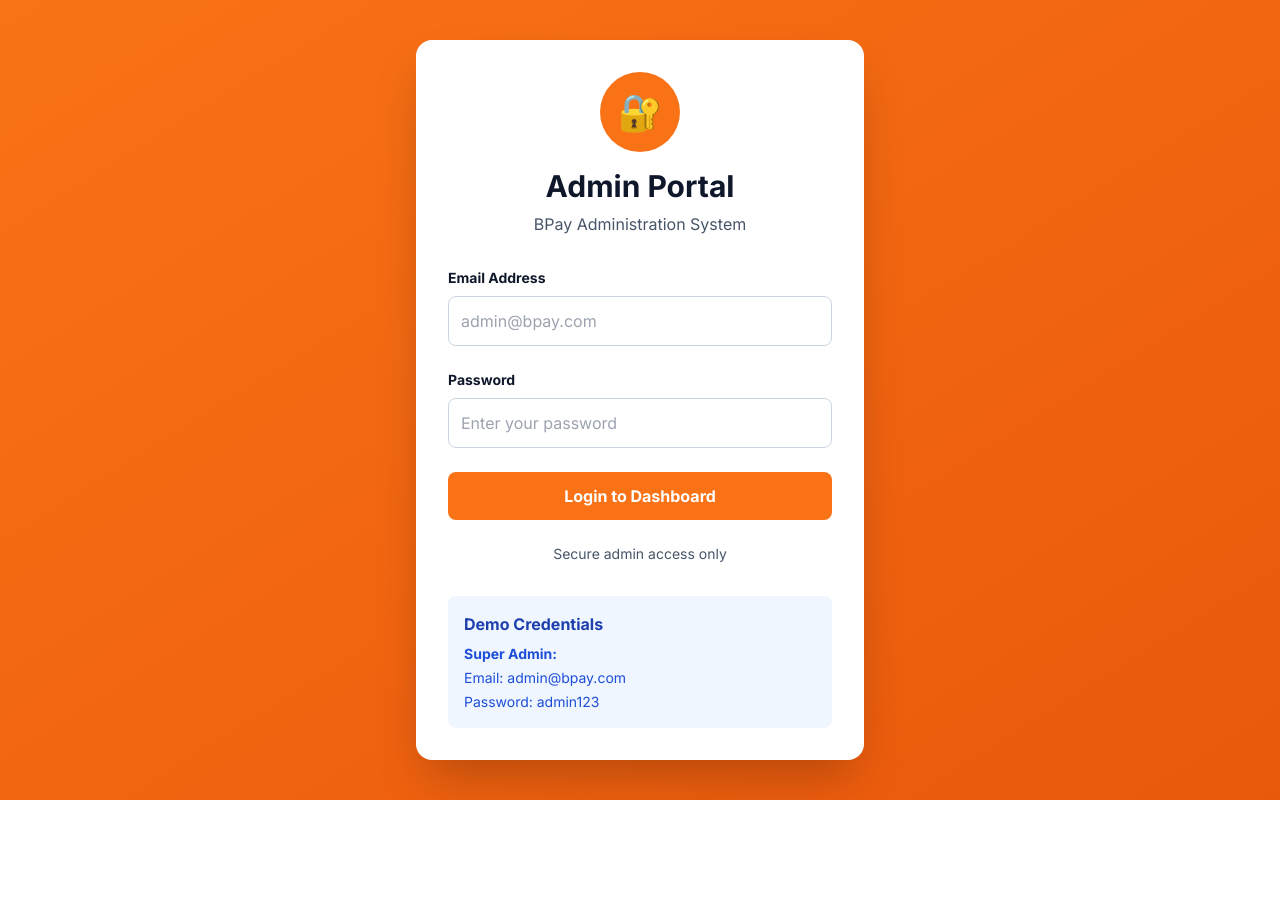
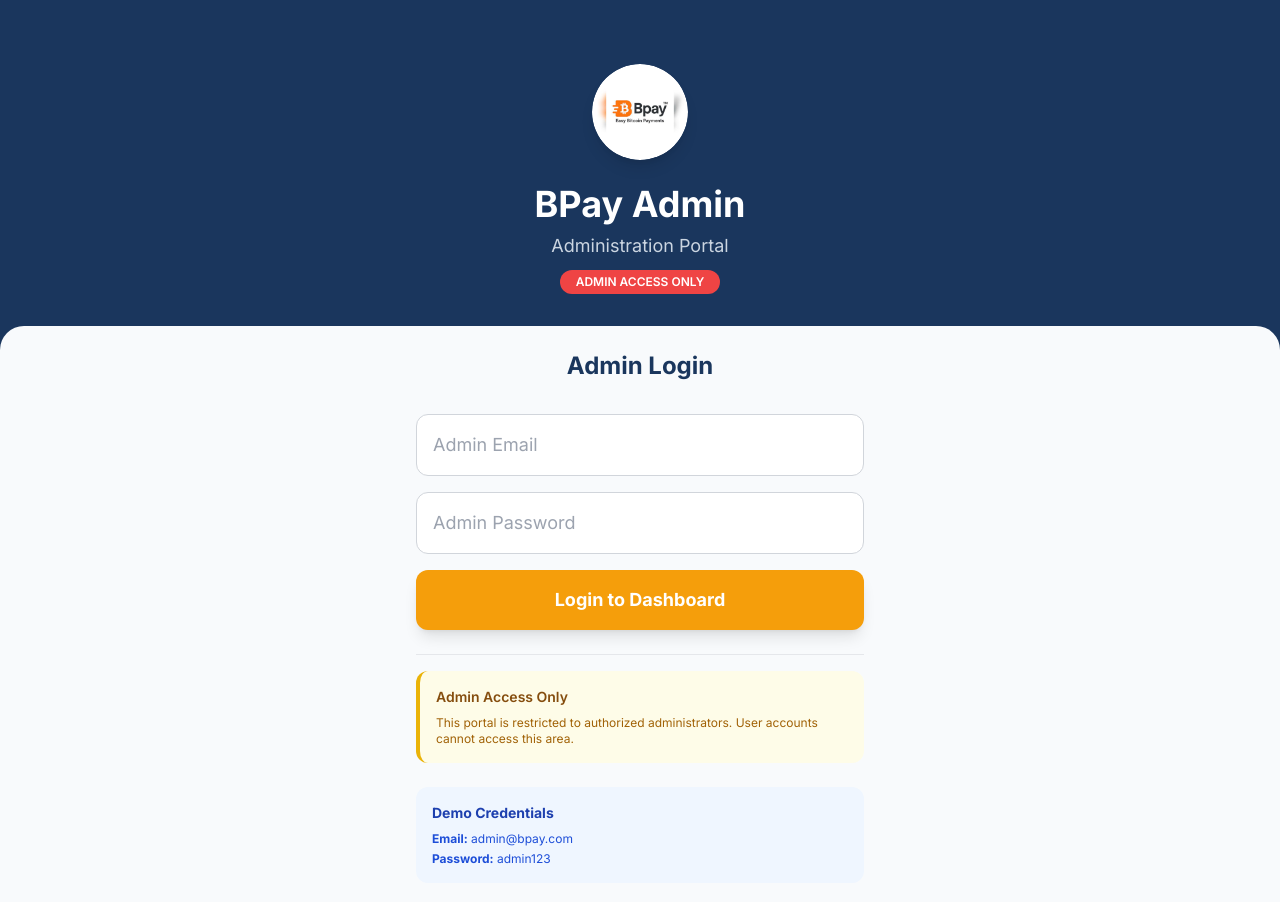
Before and after one commit to obapluto-ob/bpay_app, a Next.js app in the folder frontend/: page /admin/login in a window 1280 px wide. Shown: the top 902 px of the page. Before the commit the page ends 800 px from the top, so only its background shows below. Built offline with nearby package versions, Linux system fonts and the light colour scheme.

Commit message:
Update admin login to match user login design with admin-only access

```diff
--- a/frontend/src/pages/admin/login.tsx
+++ b/frontend/src/pages/admin/login.tsx
@@ -39,72 +39,77 @@
   };
 
   return (
-    <div className="min-h-screen bg-gradient-to-br from-orange-500 to-orange-600 flex items-center justify-center p-4">
-      <div className="bg-white rounded-2xl shadow-2xl p-8 w-full max-w-md">
-        <div className="text-center mb-8">
-          <div className="w-20 h-20 bg-orange-500 rounded-full flex items-center justify-center mx-auto mb-4">
-            <span className="text-4xl text-white">🔐</span>
+    <div className="min-h-screen bg-[#1a365d]">
+      <div className="flex flex-col min-h-screen">
+        <div className="text-center pt-8 md:pt-16 pb-6 md:pb-8 px-4">
+          <div className="w-20 h-20 md:w-24 md:h-24 rounded-full mx-auto mb-4 md:mb-6 shadow-lg overflow-hidden">
+            <img
+              src="/5782897843587714011_120.jpg"
+              alt="BPay Logo"
+              className="w-20 h-20 md:w-24 md:h-24 rounded-full object-cover"
+            />
           </div>
-          <h1 className="text-3xl font-bold text-slate-900">Admin Portal</h1>
-          <p className="text-slate-600 mt-2">BPay Administration System</p>
+          <h1 className="text-3xl md:text-4xl font-bold text-white mb-2">BPay Admin</h1>
+          <p className="text-base md:text-lg text-slate-300 mb-2">Administration Portal</p>
+          <div className="inline-block bg-red-500 text-white px-4 py-1 rounded-full text-xs font-semibold">
+            ADMIN ACCESS ONLY
+          </div>
         </div>
 
-        <form onSubmit={handleLogin} className="space-y-6">
+        <div className="flex-1 bg-[#f8fafc] rounded-t-3xl p-4 md:p-6">
+          <div className="max-w-md mx-auto w-full">
+            <h2 className="text-xl md:text-2xl font-bold text-[#1a365d] text-center mb-6 md:mb-8">
+              Admin Login
+            </h2>
+
+            <form onSubmit={handleLogin} className="space-y-4">
               {error && (
-            <div className="bg-red-50 border-l-4 border-red-500 p-4 rounded">
+                <div className="bg-red-50 border-l-4 border-red-500 p-4 rounded-xl">
                   <p className="text-red-800 text-sm">{error}</p>
                 </div>
               )}
 
-          <div>
-            <label className="block text-sm font-bold text-slate-900 mb-2">
-              Email Address
-            </label>
               <input
                 type="email"
+                placeholder="Admin Email"
                 value={email}
                 onChange={(e) => setEmail(e.target.value)}
-              placeholder="admin@bpay.com"
                 required
-              className="w-full p-3 border border-slate-300 rounded-lg focus:outline-none focus:border-orange-500"
+                className="w-full p-3 md:p-4 border border-gray-300 rounded-xl text-base md:text-lg focus:border-[#f59e0b] focus:outline-none transition-colors"
               />
-          </div>
 
-          <div>
-            <label className="block text-sm font-bold text-slate-900 mb-2">
-              Password
-            </label>
               <input
                 type="password"
+                placeholder="Admin Password"
                 value={password}
                 onChange={(e) => setPassword(e.target.value)}
-              placeholder="Enter your password"
                 required
-              className="w-full p-3 border border-slate-300 rounded-lg focus:outline-none focus:border-orange-500"
+                className="w-full p-3 md:p-4 border border-gray-300 rounded-xl text-base md:text-lg focus:border-[#f59e0b] focus:outline-none transition-colors"
               />
-          </div>
 
               <button
                 type="submit"
                 disabled={loading}
-            className="w-full bg-orange-500 text-white py-3 rounded-lg font-bold disabled:opacity-50 hover:bg-orange-600 transition-colors"
+                className="w-full bg-[#f59e0b] text-white p-3 md:p-4 rounded-xl text-base md:text-lg font-bold mt-6 hover:bg-[#d97706] disabled:opacity-50 transition-colors shadow-lg"
               >
                 {loading ? 'Logging in...' : 'Login to Dashboard'}
               </button>
             </form>
 
-        <div className="mt-6 text-center">
-          <p className="text-sm text-slate-600">
-            Secure admin access only
-          </p>
+            <div className="mt-6 pt-4 border-t border-gray-200">
+              <div className="bg-yellow-50 p-4 rounded-xl border-l-4 border-yellow-500">
+                <p className="text-sm text-yellow-800 font-semibold mb-2">Admin Access Only</p>
+                <p className="text-xs text-yellow-700">This portal is restricted to authorized administrators. User accounts cannot access this area.</p>
+              </div>
             </div>
 
-        <div className="mt-8 bg-blue-50 p-4 rounded-lg">
-          <h3 className="font-bold text-blue-800 mb-2">Demo Credentials</h3>
-          <div className="text-sm text-blue-700 space-y-1">
-            <p><strong>Super Admin:</strong></p>
-            <p>Email: admin@bpay.com</p>
-            <p>Password: admin123</p>
+            <div className="mt-6 bg-blue-50 p-4 rounded-xl">
+              <h3 className="font-bold text-blue-800 mb-2 text-sm">Demo Credentials</h3>
+              <div className="text-xs text-blue-700 space-y-1">
+                <p><strong>Email:</strong> admin@bpay.com</p>
+                <p><strong>Password:</strong> admin123</p>
+              </div>
+            </div>
           </div>
         </div>
       </div>
```
Also changed, not shown: frontend/src/pages/mobile-exact-dashboard.tsx (line endings or trailing spaces), 1 other file (tests, documents, lock files or other folders). Lines whose indentation alone changed are shown as unchanged.
